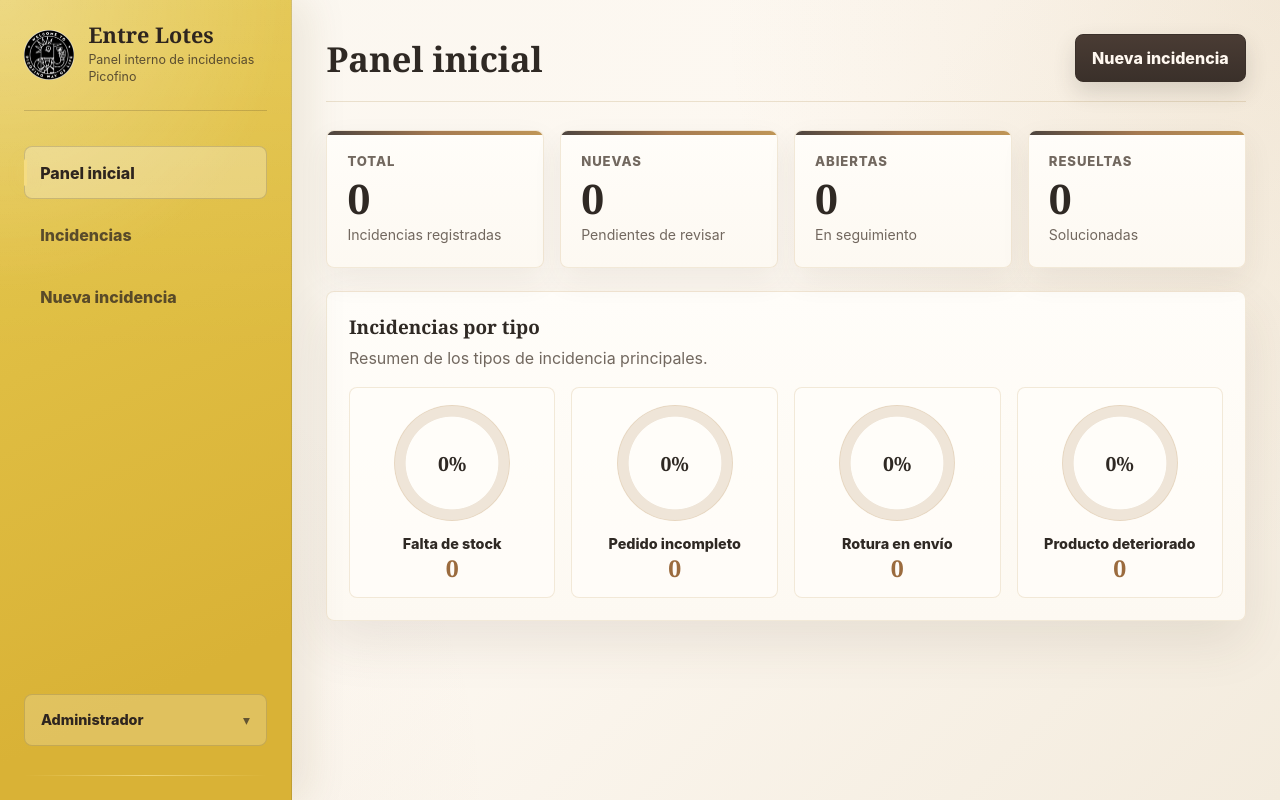
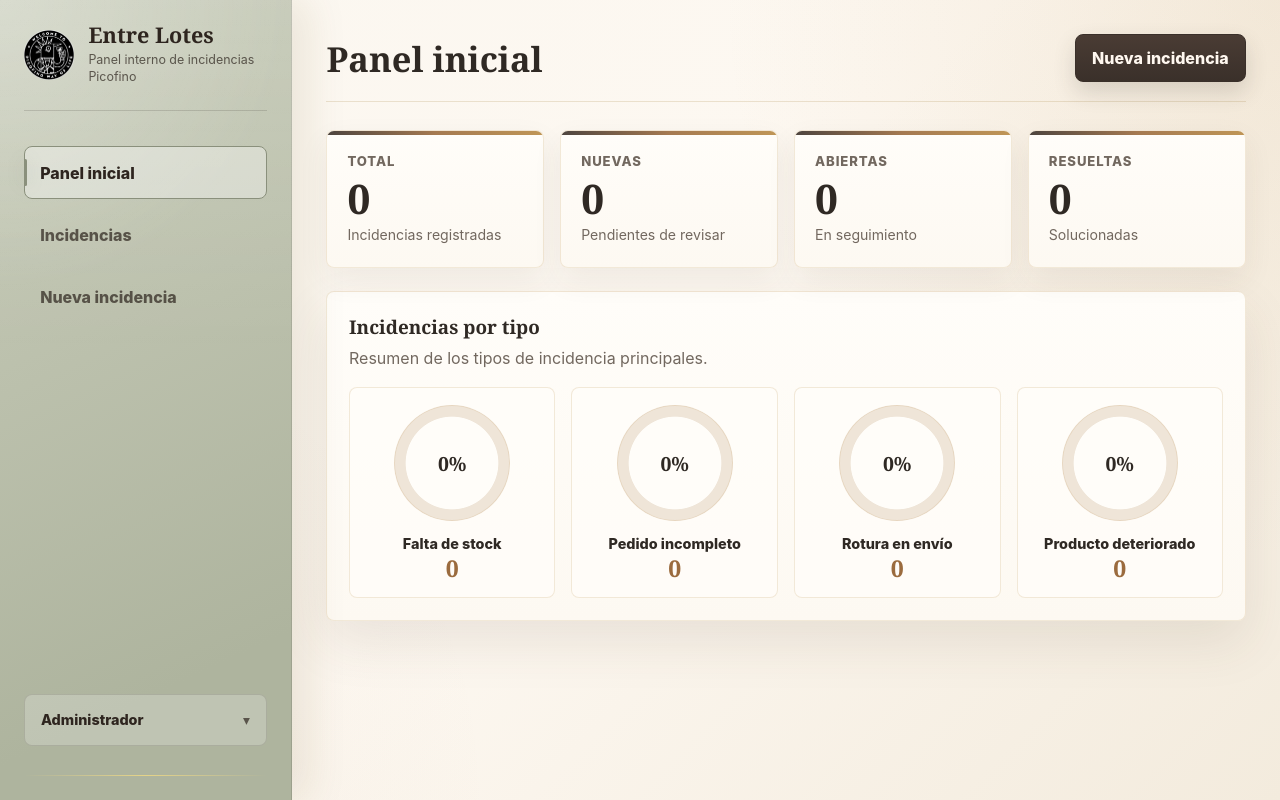
Before and after one commit to celiaefe/el_desaguisado, a Flask app: page /dashboard in a window 1280 px wide. Run offline with Flask 3, Linux system fonts and the light colour scheme; a user stored in the database is signed in; data that the repository does not hold is empty.

Commit message:
Ajustar sidebar a paleta verde salvia apagada

```diff
--- a/static/style.css
+++ b/static/style.css
@@ -2,8 +2,8 @@
   --page: #FBF7F0;
   --page-deep: #F3EBDD;
 
-  --sidebar: #E5C84E;
-  --sidebar-soft: #D9B236;
+  --sidebar: #C9CDBB;
+  --sidebar-soft: #AEB49E;
 
   --surface: #FFFDF9;
   --surface-soft: #F8F1E6;
@@ -88,7 +88,7 @@ a {
   gap: 0.9rem;
   margin-bottom: 2.2rem;
   padding-bottom: 1.5rem;
-  border-bottom: 1px solid rgba(46, 37, 31, 0.18);
+  border-bottom: 1px solid rgba(46, 37, 31, 0.16);
   text-decoration: none;
 }
 
@@ -107,7 +107,7 @@ a {
 .brand-lockup small {
   max-width: 170px;
   margin-top: 0.35rem;
-  color: rgba(46, 37, 31, 0.76);
+  color: rgba(46, 37, 31, 0.72);
   font-size: 0.78rem;
   line-height: 1.35;
 }
@@ -129,15 +129,20 @@ a {
   padding: 0.85rem 0.95rem;
   border: 1px solid transparent;
   border-radius: 8px;
-  color: rgba(46, 37, 31, 0.76);
+  color: rgba(46, 37, 31, 0.72);
   font-weight: 760;
   text-decoration: none;
 }
 
-.sidebar-nav a:hover,
+.sidebar-nav a:hover {
+  border-color: rgba(46, 37, 31, 0.16);
+  background: rgba(255, 255, 255, 0.28);
+  color: #2E251F;
+}
+
 .sidebar-nav a.is-active {
-  border-color: rgba(46, 37, 31, 0.18);
-  background: rgba(255, 255, 255, 0.28);
+  border-color: #8A907C;
+  background: rgba(255, 255, 255, 0.36);
   color: #2E251F;
 }
 
@@ -149,15 +154,15 @@ a {
   left: -0.05rem;
   width: 3px;
   border-radius: 999px;
-  background: #F5DC82;
-  box-shadow: 0 0 16px rgba(245, 220, 130, 0.26);
+  background: #8A907C;
+  box-shadow: 0 0 16px rgba(138, 144, 124, 0.26);
 }
 
 .sidebar-user {
   margin-top: auto;
-  border: 1px solid rgba(46, 37, 31, 0.16);
+  border: 1px solid rgba(46, 37, 31, 0.14);
   border-radius: 8px;
-  background: rgba(255, 255, 255, 0.20);
+  background: rgba(255, 255, 255, 0.22);
   overflow: hidden;
 }
 
@@ -203,10 +208,10 @@ a {
 
 .sidebar-user a {
   padding: 0.5rem 0.55rem;
-  border: 1px solid rgba(46, 37, 31, 0.16);
+  border: 1px solid rgba(46, 37, 31, 0.14);
   border-radius: 8px;
   background: rgba(255, 255, 255, 0.24);
-  color: rgba(46, 37, 31, 0.8);
+  color: rgba(46, 37, 31, 0.72);
   font-size: 0.84rem;
   font-weight: 760;
   text-decoration: none;
--- a/templates/base.html
+++ b/templates/base.html
@@ -12,7 +12,7 @@
       <aside
         class="sidebar"
         aria-label="Navegación principal"
-        style="--sidebar:#E5C84E; --sidebar-soft:#D9B236;"
+        style="--sidebar:#C9CDBB; --sidebar-soft:#AEB49E;"
       >
         <a class="brand-lockup" href="{{ url_for('dashboard') }}">
           <img class="brand-mark" src="{{ url_for('static', filename='brand-mark.png') }}" alt="Picofino">
```
